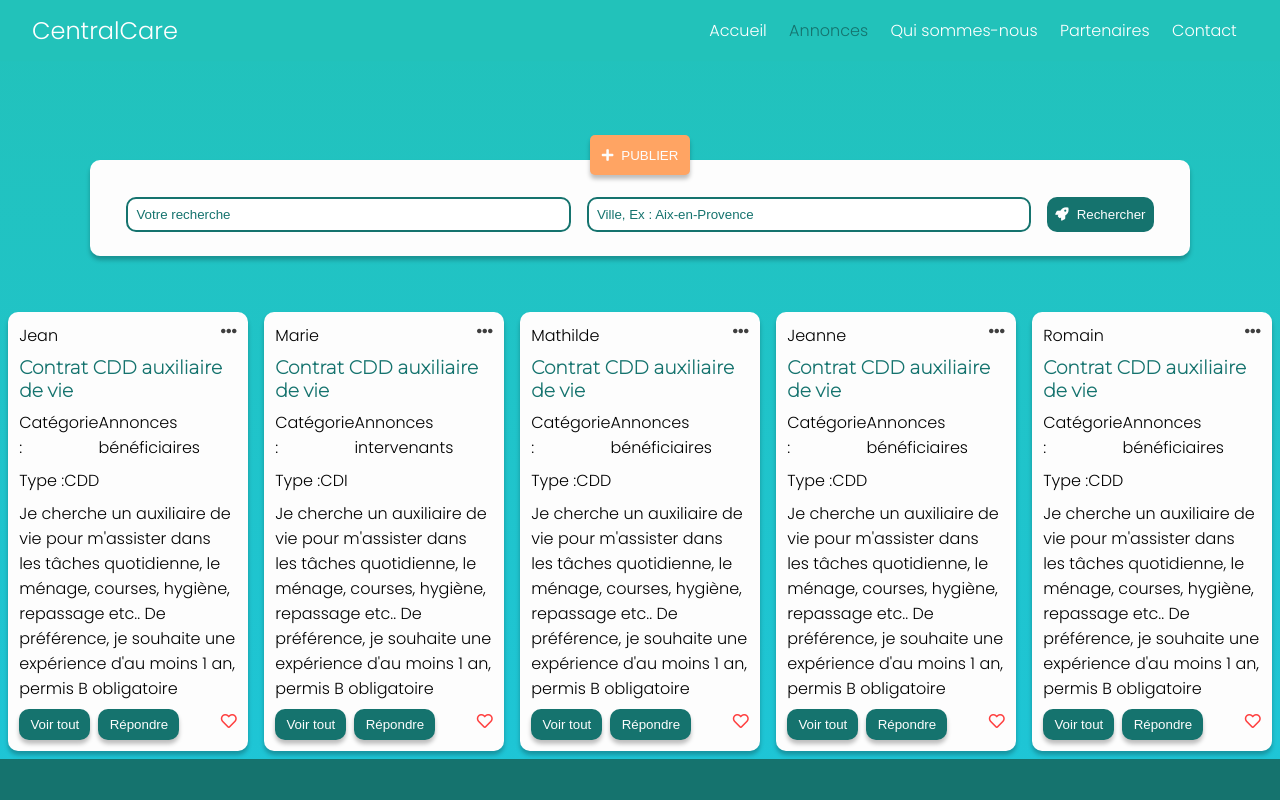
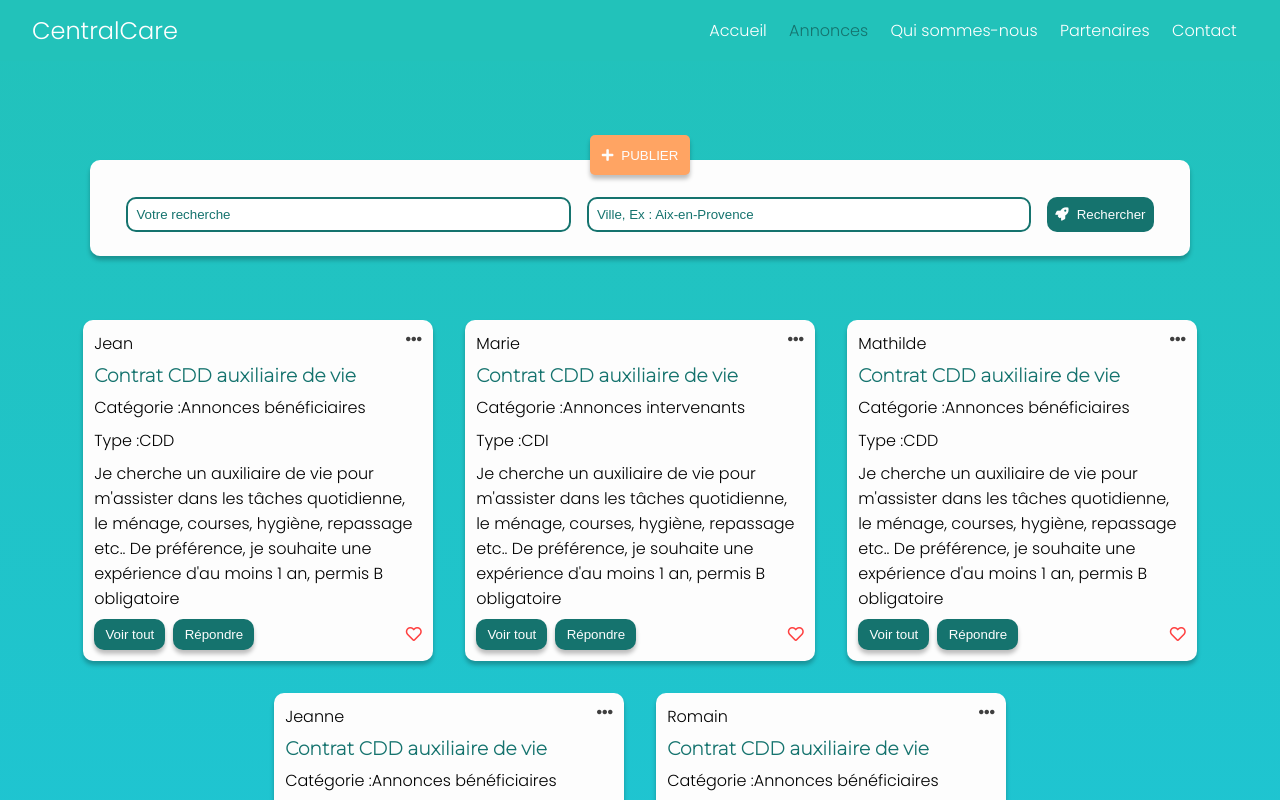
Before and after one commit to devbw/CentralCareClient, a React (Create React App) app: page /annonces in a window 1280 px wide. Shown: the top 800 px of the page. Built offline with nearby package versions, Linux system fonts and the light colour scheme; data requests are answered from the project's data file.

Commit message:
align some things

```diff
--- a/src/components/Adverts/Adverts.js
+++ b/src/components/Adverts/Adverts.js
@@ -25,9 +25,7 @@ const Adverts = (props) => {
           <button>Voir tout</button>
           <button>Répondre</button>
         </div>
-        <div>
           <i className="far fa-heart"></i>
-        </div>
       </div>
     </div>
   );
--- a/src/styles/components/_adverts.scss
+++ b/src/styles/components/_adverts.scss
@@ -1,8 +1,9 @@
 .adverts{
   background: $white;
+  min-width: 250px;
   width: 350px;
   padding: .7rem;
-  margin: .5rem;
+  margin: 1rem;
   border-radius: 10px;
   box-shadow: 0px 4px 4px rgba(0, 0, 0, 0.25);
   .top-adverts{
@@ -23,6 +24,7 @@
   .actions{
     display: flex;
     justify-content: space-between;
+    align-items: center;
     .far{
       color: #FF0000;
       opacity: .75;
--- a/src/styles/pages/annonces.scss
+++ b/src/styles/pages/annonces.scss
@@ -65,5 +65,8 @@
   }
   .block-adverts{
     display: flex;
+    justify-content: center;
+    flex-wrap: wrap;
+    padding: 0 .5rem;
   }
 }
```
